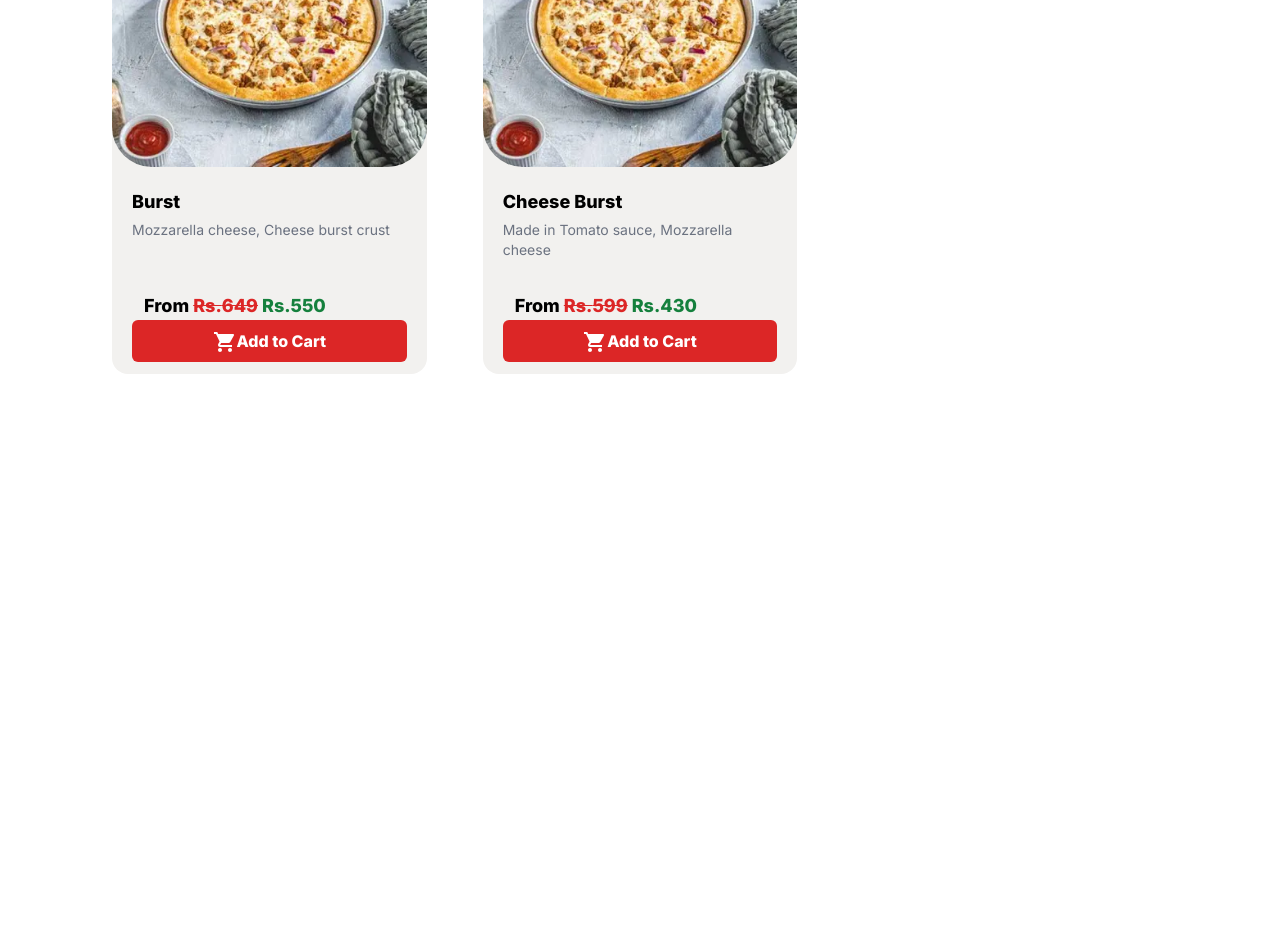
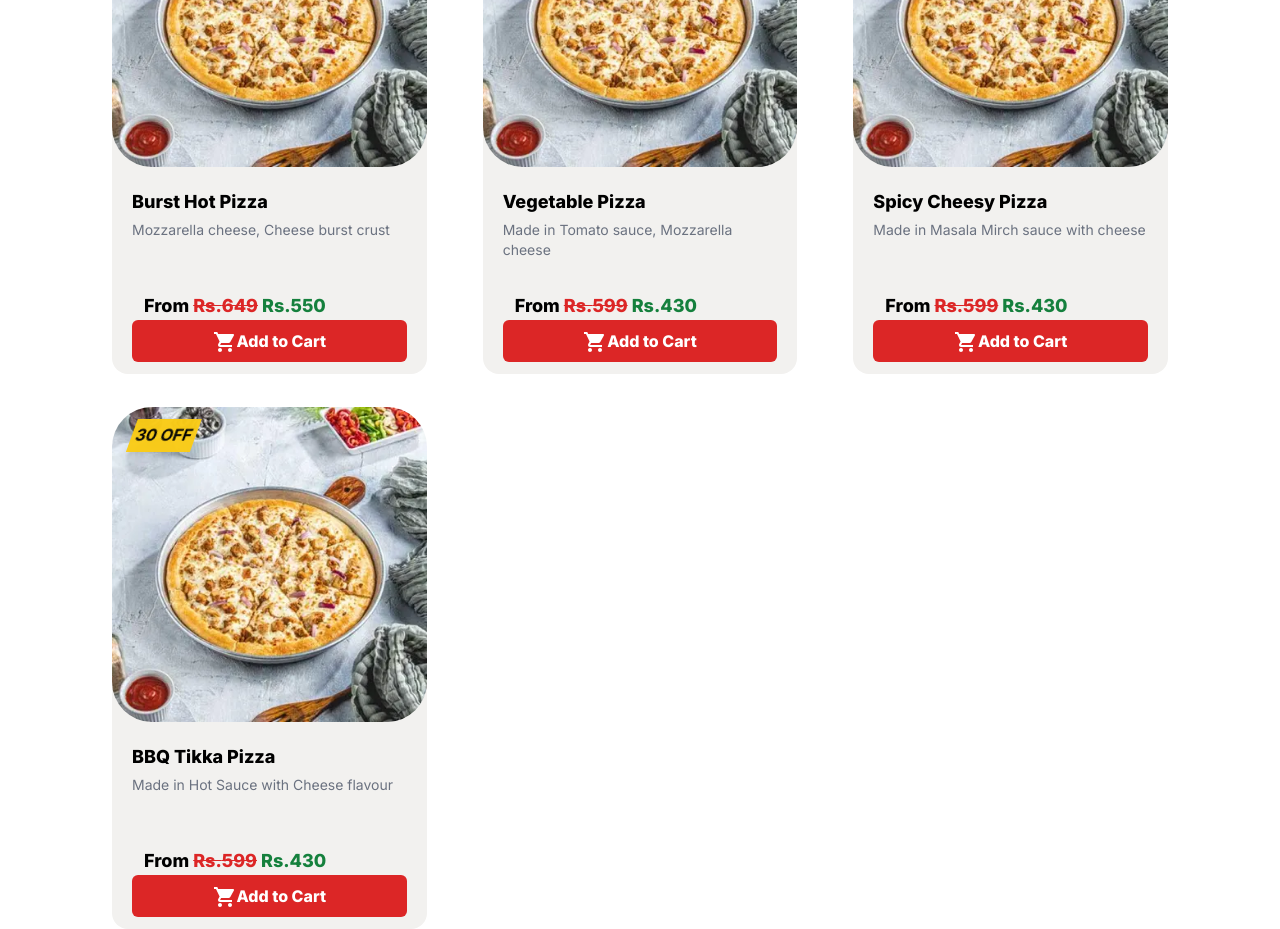
Before and after one commit to ahsanadil9/CaliforniaPizza-Clone-Client, a Next.js app: page / in a window 1280 px wide. Shown: the part 980-1909 px from the top of the page. Before the commit the page ends 1515 px from the top, so only its background shows below. Built offline with nearby package versions, Linux system fonts and the light colour scheme.

Commit message:
add filter to search pizza item

```diff
--- a/app/home/categories/pizza/pizzacart.jsx
+++ b/app/home/categories/pizza/pizzacart.jsx
@@ -1,10 +1,12 @@
-import React from "react";
+"use client";
+import { React, useState } from "react";
 import Image from "next/image";
 import PizzaImage from "public/assets/pizzaImage.webp";
 import ShoppingCartIcon from "@mui/icons-material/ShoppingCart";
 import "./pizzacart.css";
 
 export default function PizzaCart() {
+  const [searchItem, setSearchItem] = useState("");
   const pizzaItems = [
     {
       id: 1,
@@ -38,7 +40,7 @@ export default function PizzaCart() {
     {
       id: 4,
       discountTag: 35,
-      name: "Burst",
+      name: "Burst Hot Pizza",
       description: "Mozzarella cheese, Cheese burst crust",
       price: 649,
       discountedPrice: 550,
@@ -47,31 +49,37 @@ export default function PizzaCart() {
     {
       id: 5,
       discountTag: 30,
-      name: "Cheese Burst",
+      name: "Vegetable Pizza",
       description: "Made in Tomato sauce, Mozzarella cheese",
       price: 599,
       discountedPrice: 430,
       image: PizzaImage,
     },
-    // {
-    //   id: 6,
-    //   discountTag: 30,
-    //   name: "Fajita Pizza",
-    //   description: "Made in Tomato sauce, Mozzarella cheese",
-    //   price: 599,
-    //   discountedPrice: 430,
-    //   image: PizzaImage,
-    // },
-    // {
-    //   id: 8,
-    //   discountTag: 30,
-    //   name: "Fajita Pizza",
-    //   description: "Made in Tomato sauce, Mozzarella cheese",
-    //   price: 599,
-    //   discountedPrice: 430,
-    //   image: PizzaImage,
-    // },
+    {
+      id: 6,
+      discountTag: 30,
+      name: "Spicy Cheesy Pizza",
+      description: "Made in Masala Mirch sauce with cheese",
+      price: 599,
+      discountedPrice: 430,
+      image: PizzaImage,
+    },
+    {
+      id: 8,
+      discountTag: 30,
+      name: "BBQ Tikka Pizza",
+      description: "Made in Hot Sauce with Cheese flavour",
+      price: 599,
+      discountedPrice: 430,
+      image: PizzaImage,
+    },
   ];
+
+  // to search your favourite pizza
+  const filteredItems = pizzaItems.filter((itemSearch) => {
+    const itemName = itemSearch.name.toLowerCase();
+    return itemName.startsWith(searchItem.toLowerCase());
+  });
 
   return (
     <div>
@@ -89,6 +97,7 @@ export default function PizzaCart() {
           <div className="relative flex items-center border border-gray-300 rounded-full w-full">
             <input
               type="search"
+              onChange={(e) => setSearchItem(e.target.value)}
               className="relative pl-12 border-none focus:ring-primary focus:ring-inset focus:outline-none bg-gray-200 px-2 py-2.5 rounded-full w-full"
               placeholder="Search Meaty Pizza"
             />
@@ -120,7 +129,7 @@ export default function PizzaCart() {
           {/* pizza item cart selection */}
           <div className="item-main-pizza px-4 lg:px-28 md:px-16 ">
             <div className="item-main relative top-72 grid grid-cols-2 gap-3 md:gap-12 lg:grid-cols-3 lg:gap-14 lg:pb-48 pb-44 ">
-              {pizzaItems.map((pizzaItem) => (
+              {filteredItems.map((pizzaItem) => (
                 <article
                   key={pizzaItem.id}
                   className="cont-pizza relative flex flex-col item-start mt-2 mb-48  md:mb-40 lg:mb-44 "
@@ -130,10 +139,10 @@ export default function PizzaCart() {
                       src={pizzaItem.image}
                       className="relative pizza-image-d pizza-image-m z-10"
                       alt="Pizza Image"
-                      objectFit="cover"
                       style={{
                         maxWidth: "100%",
                       }}
+                      priority
                     />
                     <span
                       style={{ transform: "skewX(-20deg)" }}
```
